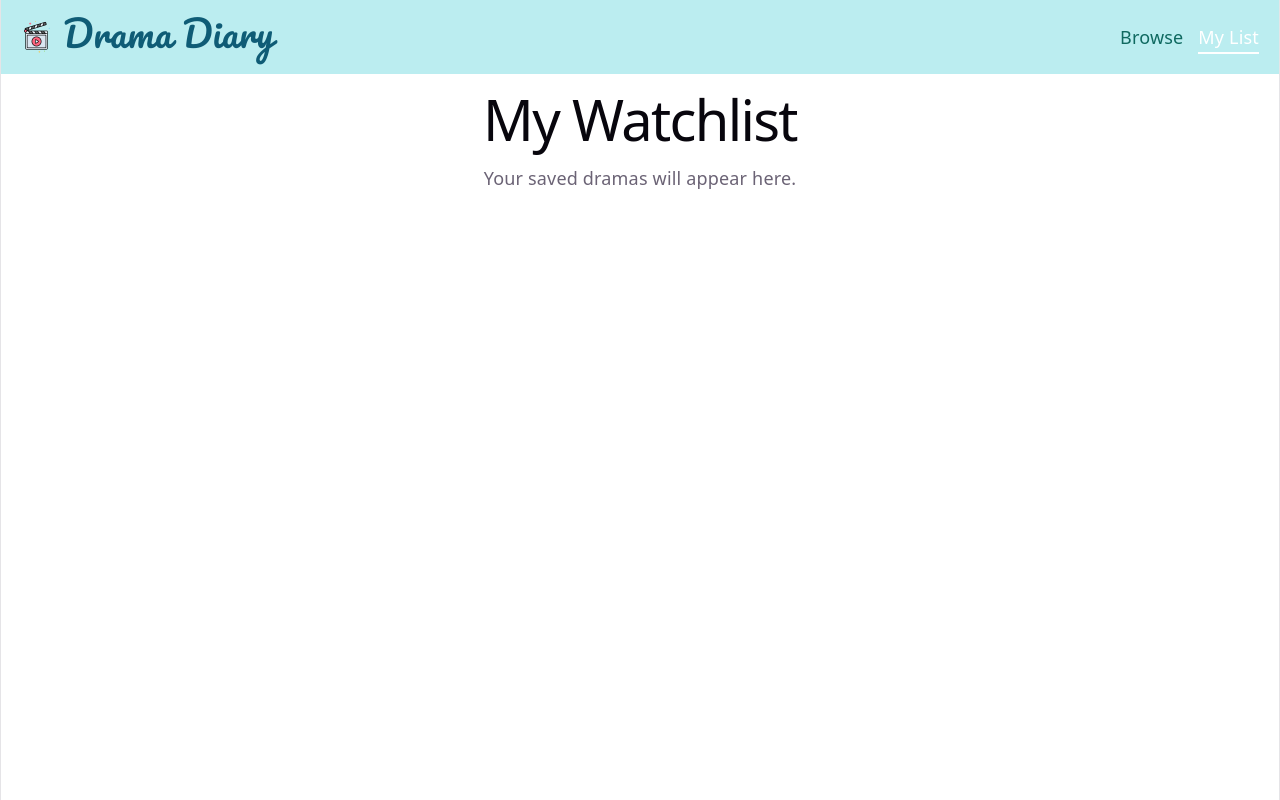
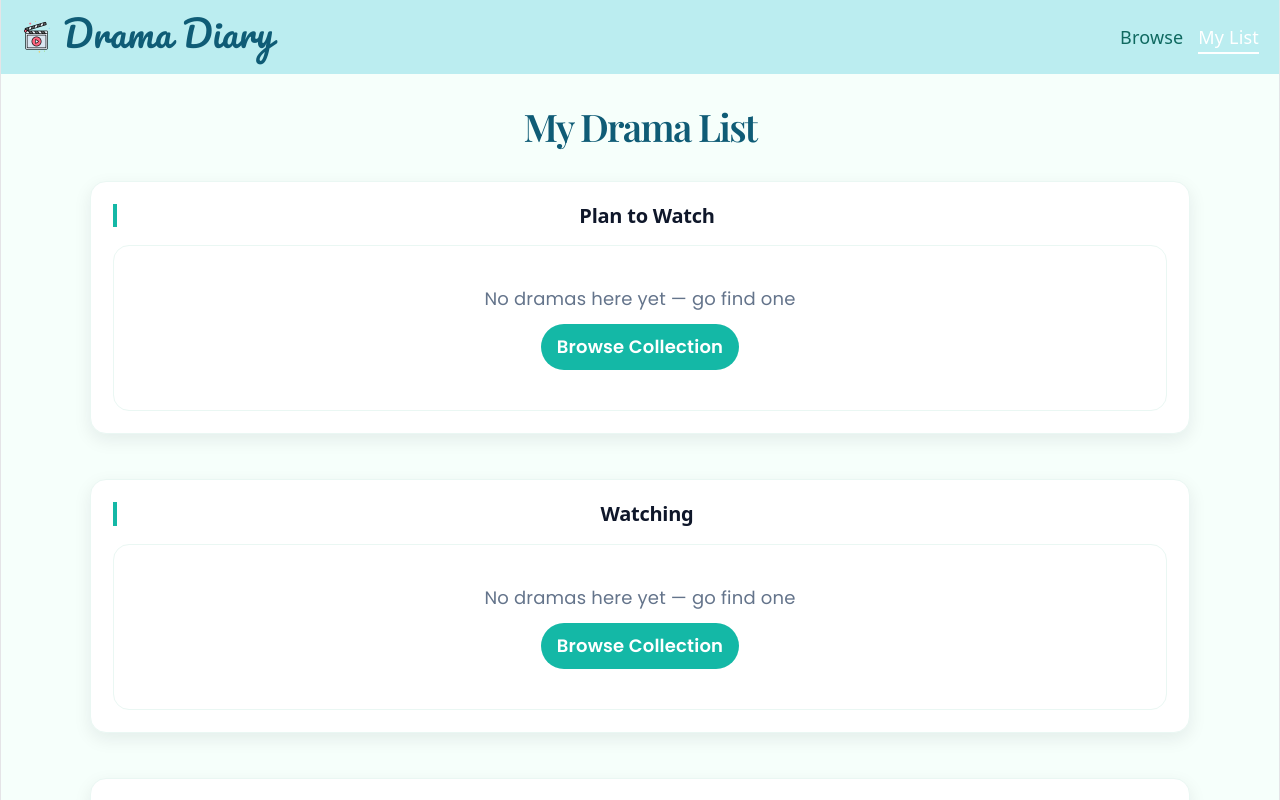
Before and after one commit to mansijimba84/DramaDiary, a React (Vite) app in the folder Frontend/client/: page /my-list in a window 1280 px wide. Shown: the top 800 px of the page. Built offline with nearby package versions, Linux system fonts and the light colour scheme.

Commit message:
status button fixed and now dramas are seen in mylist according to the status

```diff
--- a/Frontend/client/src/App.css
+++ b/Frontend/client/src/App.css
@@ -295,23 +295,210 @@
     transform: translateY(0);
   }
 }
-
 .status-buttons {
   display: flex;
-  gap: 10px;
+  gap: 12px;
   margin: 15px 0;
+  flex-wrap: wrap;
 }
 
 .status-buttons button {
-  padding: 8px 12px;
+  padding: 10px 16px;
   border: none;
-  border-radius: 6px;
+  border-radius: 999px;
   cursor: pointer;
-  background: #ddd;
   font-weight: 500;
+  font-size: 14px;
+  color: #02353e;
+  background: linear-gradient(145deg, #f0f0f0, #e2e2e2);
+  box-shadow: 3px 3px 8px rgba(0, 0, 0, 0.08),
+              -3px -3px 8px rgba(255, 255, 255, 0.8);
+  transition: all 0.25s ease;
+}
+
+.status-buttons button:hover {
+  transform: translateY(-2px);
+  background: linear-gradient(145deg, #1a7471, #e6e6e6);
+  box-shadow: 4px 4px 12px rgba(0, 0, 0, 0.12),
+              -4px -4px 10px rgba(255, 255, 255, 0.9);
+}
+
+.status-buttons button:active {
+  transform: scale(0.96);
 }
 
 .status-buttons button.active {
-  background: #111;
+  background: linear-gradient(135deg, #a1f0ed, #333);
   color: white;
+  box-shadow: 0 6px 16px rgba(0, 0, 0, 0.25);
 }
+
+/* PAGE BACKGROUND (match browse page) */
+.mylist-page {
+  min-height: 100vh;
+  background: #f6fffb;
+  padding: 40px 20px 60px;
+  font-family: "Poppins", sans-serif;
+  color: #0f172a;
+}
+/* CENTER CONTAINER */
+.mylist-container {
+  width: 100%;
+  max-width: 1100px;
+}
+.mylist-header {
+  width: 100%;
+  text-align: center;
+  margin-bottom: 40px;
+}
+/* TITLE (NEW FONT STYLE) */
+.page-title {
+  font-size: 38px;
+  font-family: "Playfair Display", serif;
+  font-weight: 600;
+  color: #0f5c76;
+  margin: 0;
+}
+
+/* CONTENT WRAPPER */
+.mylist-content {
+  width: 100%;
+  max-width: 1100px;
+  margin: 0 auto;
+}
+/* SECTION CARD (LIGHT STYLE) */
+.section {
+  margin-bottom: 45px;
+  background: #ffffff;
+  padding: 22px;
+  border-radius: 16px;
+  box-shadow: 0 6px 18px rgba(15, 23, 42, 0.08);
+  border: 1px solid #eaf7f3;
+}
+
+/* SECTION TITLE */
+.section-title {
+  font-size: 20px;
+  margin-bottom: 18px;
+  padding-left: 10px;
+  border-left: 4px solid #14b8a6;
+  font-weight: 600;
+  color: #0f172a;
+}
+
+/* ROW SCROLL (clean white style) */
+.row {
+  display: flex;
+  gap: 18px;
+  overflow-x: auto;
+  padding-bottom: 10px;
+  scroll-behavior: smooth;
+}
+
+.row::-webkit-scrollbar {
+  height: 6px;
+}
+
+.row::-webkit-scrollbar-thumb {
+  background: #cbd5e1;
+  border-radius: 10px;
+}
+
+/* CARD (MATCH BROWSE STYLE) */
+.card {
+  min-width: 190px;
+  flex: 0 0 auto;
+  background: #ffffff;
+  border-radius: 16px;
+  overflow: hidden;
+  border: 1px solid #eaf7f3;
+  box-shadow: 0 6px 18px rgba(15, 23, 42, 0.08);
+  transition: all 0.25s ease;
+}
+
+.card:hover {
+  transform: translateY(-6px);
+  box-shadow: 0 18px 35px rgba(20, 184, 166, 0.15);
+}
+
+/* IMAGE */
+.card img {
+  width: 100%;
+  height: 270px;
+  object-fit: cover;
+}
+
+/* CONTENT */
+.card-content {
+  padding: 10px;
+}
+
+.card-content h3 {
+  font-size: 14px;
+  font-weight: 600;
+  color: #0f172a;
+  margin-bottom: 10px;
+}
+
+/* DROPDOWN (CLEAN UI STYLE) */
+select {
+  width: 100%;
+  padding: 8px;
+  margin-bottom: 10px;
+  border-radius: 999px;
+  border: 2px solid #d1fae5;
+  background: #ffffff;
+  color: #0f172a;
+  cursor: pointer;
+  outline: none;
+  transition: 0.2s;
+}
+
+select:focus {
+  border-color: #14b8a6;
+  box-shadow: 0 0 0 4px rgba(20, 184, 166, 0.12);
+}
+
+/* REMOVE BUTTON (CLEAN + NICE) */
+.remove-btn {
+  width: 100%;
+  padding: 9px;
+  border: none;
+  border-radius: 999px;
+  background: #ef4444;
+  color: white;
+  font-weight: 600;
+  cursor: pointer;
+  transition: 0.2s ease;
+}
+
+.remove-btn:hover {
+  background: #dc2626;
+  transform: scale(1.03);
+}
+
+/* EMPTY STATE */
+.empty-box {
+  text-align: center;
+  padding: 40px;
+  background: #ffffff;
+  border-radius: 16px;
+  border: 1px solid #eaf7f3;
+  color: #64748b;
+}
+
+.browse-link {
+  display: inline-block;
+  margin-top: 12px;
+  padding: 10px 16px;
+  background: #14b8a6;
+  color: white;
+  border-radius: 999px;
+  text-decoration: none;
+  font-weight: 600;
+  transition: 0.2s;
+}
+
+.browse-link:hover {
+  background: #0f766e;
+}
--- a/Frontend/client/src/components/DramaCard.jsx
+++ b/Frontend/client/src/components/DramaCard.jsx
@@ -1,6 +1,9 @@
 import React from "react";
+import useLocalStorage from "../hooks/LocalStorage";
 
 const DramaCard = ({ drama, onClick }) => {
+  const [dramas, setDramas] = useLocalStorage("dramaList", []);
+
   const posterUrl = drama.poster_path
     ? `https://image.tmdb.org/t/p/w500${drama.poster_path}`
     : null;
@@ -11,8 +14,42 @@ const DramaCard = ({ drama, onClick }) => {
     ? drama.first_air_date.slice(0, 4)
     : "N/A";
 
+  const handleStatus = (e, status) => {
+    e.stopPropagation();
+
+    setDramas((prev) => {
+      const exists = prev.find((item) => item.id === drama.id);
+
+      if (exists) {
+        return prev.map((item) =>
+          item.id === drama.id
+            ? { ...item, status, title, poster: drama.poster_path }
+            : item
+        );
+      }
+
+      return [
+        ...prev,
+        {
+          id: drama.id,
+          title,
+          poster: drama.poster_path,
+          status,
+        },
+      ];
+    });
+  };
+
+  const activeStatus = dramas.find((item) => item.id === drama.id)?.status;
+
+  const isInList = !!activeStatus;
+
   return (
-    <div className="drama-card" onClick={onClick}>
+    <div className="drama-card" onClick={onClick} style={{ position: "relative" }}>
+
+      {/* BADGE */}
+      {isInList && <div className="badge">In List</div>}
+
       {posterUrl ? (
         <img src={posterUrl} alt={title} className="drama-poster" />
       ) : (
@@ -25,6 +62,30 @@ const DramaCard = ({ drama, onClick }) => {
         <h3>{title}</h3>
         <p>Year: {year}</p>
         <p>⭐ {drama.vote_average ? drama.vote_average.toFixed(1) : "N/A"}</p>
+
+        {/* STATUS BUTTONS */}
+        <div className="status-buttons">
+          <button
+            className={activeStatus === "watching" ? "active" : ""}
+            onClick={(e) => handleStatus(e, "watching")}
+          >
+            Watching
+          </button>
+
+          <button
+            className={activeStatus === "watched" ? "active" : ""}
+            onClick={(e) => handleStatus(e, "watched")}
+          >
+            Watched
+          </button>
+
+          <button
+            className={activeStatus === "plan" ? "active" : ""}
+            onClick={(e) => handleStatus(e, "plan")}
+          >
+            Plan
+          </button>
+        </div>
       </div>
     </div>
   );
--- a/Frontend/client/src/components/DramaModal.jsx
+++ b/Frontend/client/src/components/DramaModal.jsx
@@ -1,13 +1,14 @@
 import { useEffect, useState } from "react";
+import useLocalStorage from "../hooks/LocalStorage";
 
 function DramaModal({ drama, onClose }) {
   const [details, setDetails] = useState(null);
   const [cast, setCast] = useState([]);
 
-  // ⭐ NEW: status state
-  const [status, setStatus] = useState(() => {
-    return localStorage.getItem(`drama-${drama?.id}`) || null;
-  });
+  const [dramas, setDramas] = useLocalStorage("dramaList", []);
+
+  const status =
+    dramas.find((item) => item.id === drama?.id)?.status || null;
 
   useEffect(() => {
     if (!drama) return;
@@ -54,10 +55,33 @@ function DramaModal({ drama, onClose }) {
     };
   }, [onClose]);
 
-  // ⭐ NEW: save status
   const handleStatusChange = (value) => {
-    setStatus(value);
-    localStorage.setItem(`drama-${drama.id}`, value);
+    const title = drama.name || drama.original_name || "Untitled";
+
+    setDramas((prev) => {
+      const exists = prev.find((item) => item.id === drama.id);
+
+      if (exists) {
+        return prev.map((item) =>
+          item.id === drama.id
+            ? {
+                ...item,
+                status: value,
+              }
+            : item
+        );
+      }
+
+      return [
+        ...prev,
+        {
+          id: drama.id,
+          title,
+          poster: drama.poster_path,
+          status: value,
+        },
+      ];
+    });
   };
 
   if (!details) return null;
@@ -82,7 +106,7 @@ function DramaModal({ drama, onClose }) {
 
         <p>{details.overview}</p>
 
-        {/* ⭐ STATUS BUTTONS */}
+        {/* STATUS BUTTONS */}
         <div className="status-buttons">
           <button
             className={status === "plan" ? "active" : ""}
--- /dev/null
+++ b/Frontend/client/src/hooks/LocalStorage.js
@@ -0,0 +1,30 @@
+import { useState, useEffect, useRef } from "react";
+
+export default function useLocalStorage(key, initialValue) {
+  const isFirstRender = useRef(true);
+
+  const [value, setValue] = useState(() => {
+    try {
+      const stored = localStorage.getItem(key);
+      return stored ? JSON.parse(stored) : initialValue;
+    } catch {
+      return initialValue;
+    }
+  });
+
+  // Save to localStorage ONLY when value changes (skip first render)
+  useEffect(() => {
+    if (isFirstRender.current) {
+      isFirstRender.current = false;
+      return;
+    }
+
+    try {
+      localStorage.setItem(key, JSON.stringify(value));
+    } catch (error) {
+      console.error("localStorage save error:", error);
+    }
+  }, [key, value]);
+
+  return [value, setValue];
+}
--- a/Frontend/client/src/pages/MyListPage.jsx
+++ b/Frontend/client/src/pages/MyListPage.jsx
@@ -1,10 +1,95 @@
-function MyListPage() {
+import React from "react";
+import { Link } from "react-router-dom";
+import useLocalStorage from "../hooks/LocalStorage";
+
+const MyListPage = () => {
+  const [dramas, setDramas] = useLocalStorage("dramaList", []);
+
+  const removeDrama = (id) => {
+    setDramas((prev) => prev.filter((item) => item.id !== id));
+  };
+
+  const changeStatus = (id, status) => {
+    setDramas((prev) =>
+      prev.map((item) =>
+        item.id === id ? { ...item, status } : item
+      )
+    );
+  };
+
+  const renderSection = (title, status) => {
+    const filtered = dramas.filter((d) => d.status === status);
+
+    return (
+      <div className="section">
+        <h2 className="section-title">{title}</h2>
+
+        {filtered.length === 0 ? (
+          <div className="empty-box">
+            <p>No dramas here yet — go find one</p>
+            <Link to="/" className="browse-link">
+              Browse Collection
+            </Link>
+          </div>
+        ) : (
+          <div className="row">
+            {filtered.map((drama) => (
+              <div key={drama.id} className="card">
+                <img
+                  src={
+                    drama.poster
+                      ? `https://image.tmdb.org/t/p/w300${drama.poster}`
+                      : "https://via.placeholder.com/300x450"
+                  }
+                  alt={drama.title}
+                />
+
+                <div className="card-content">
+                  <h3>{drama.title}</h3>
+
+                  <select
+                    value={drama.status}
+                    onChange={(e) =>
+                      changeStatus(drama.id, e.target.value)
+                    }
+                  >
+                    <option value="plan">Plan to Watch</option>
+                    <option value="watching">Watching</option>
+                    <option value="watched">Watched</option>
+                  </select>
+
+                  <button
+                    className="remove-btn"
+                    onClick={() => removeDrama(drama.id)}
+                  >
+                    Remove
+                  </button>
+                </div>
+              </div>
+            ))}
+          </div>
+        )}
+      </div>
+    );
+  };
+
   return (
-    <div className="container">
-      <h1>My Watchlist</h1>
-      <p>Your saved dramas will appear here.</p>
+    <div className="mylist-page">
+
+      {/* 🔥 FIXED HEADER (always top center) */}
+      <header className="mylist-header">
+        <h1 className="page-title">My Drama List</h1>
+      </header>
+
+      {/* PAGE CONTENT */}
+      <div className="mylist-content">
+        {renderSection("Plan to Watch", "plan")}
+        {renderSection("Watching", "watching")}
+        {renderSection("Watched", "watched")}
+      </div>
+
     </div>
   );
-}
+};
 
 export default MyListPage;
```
